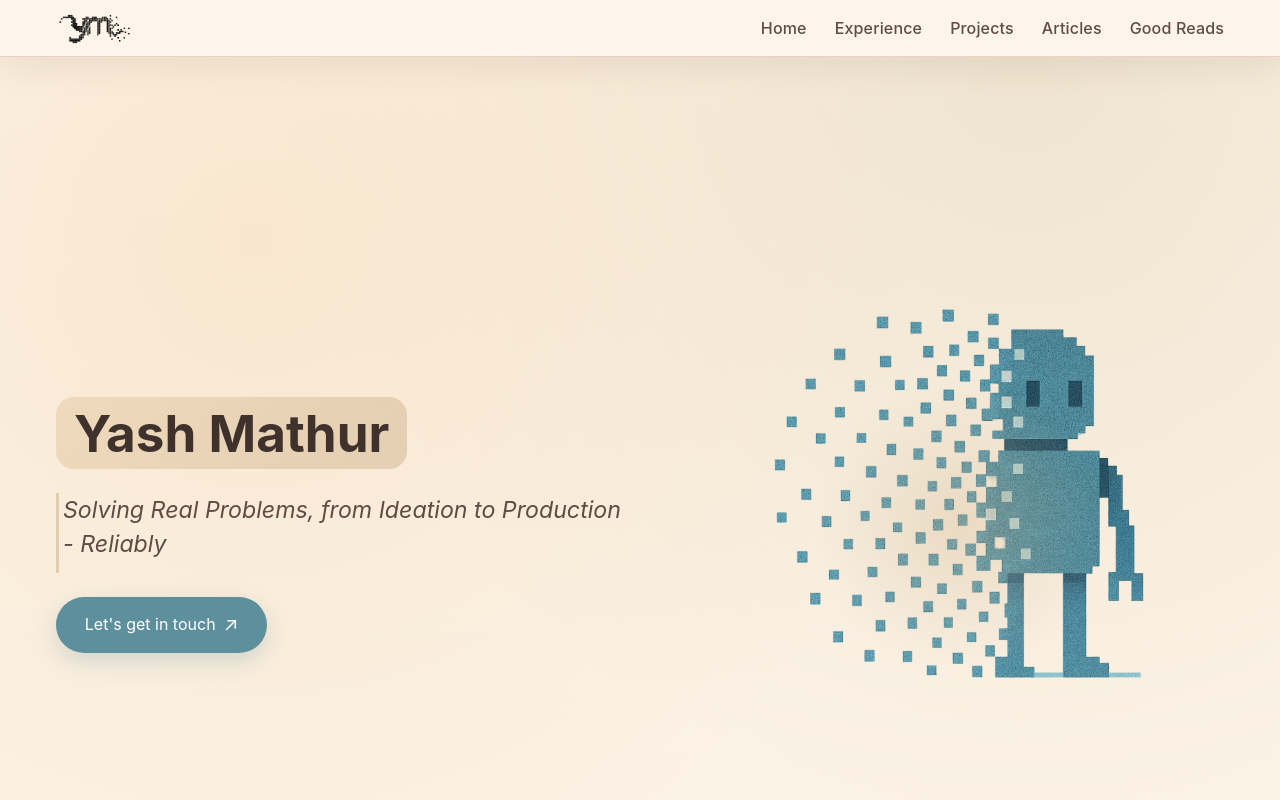
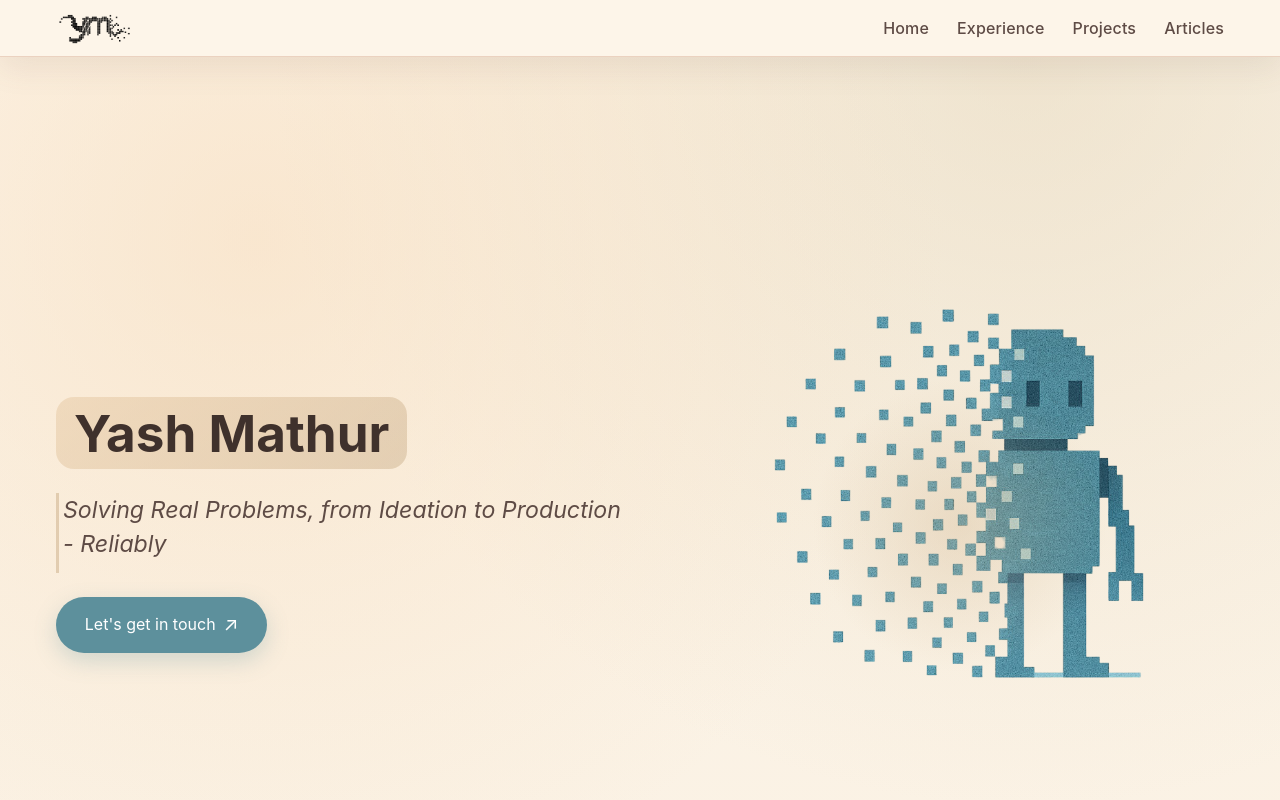
Before and after one commit to dev-yashmathur/dev-yashmathur.github.io, a React (Vite) app: page / in a window 1280 px wide. Shown: the top 800 px of the page. Built offline with nearby package versions, Linux system fonts and the light colour scheme.

Commit message:
temp removing good reads

```diff
--- a/src/pages/HomePage.tsx
+++ b/src/pages/HomePage.tsx
@@ -15,7 +15,7 @@ const navLinks = [
   { href: '#timeline', label: 'Experience' },
   { href: '#projects', label: 'Projects' },
   { href: '#articles', label: 'Articles' },
-  { href: '#good-reads', label: 'Good Reads' },
+  // { href: '#good-reads', label: 'Good Reads' },
 ];
 
 const HomePage: React.FC = () => {
```
